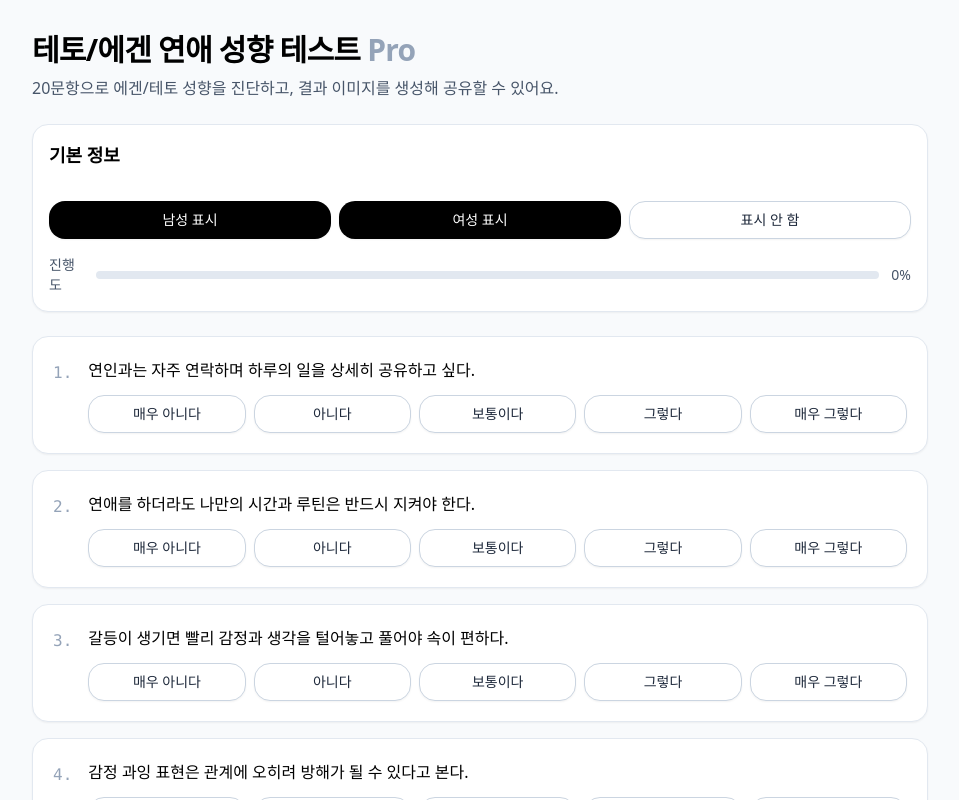
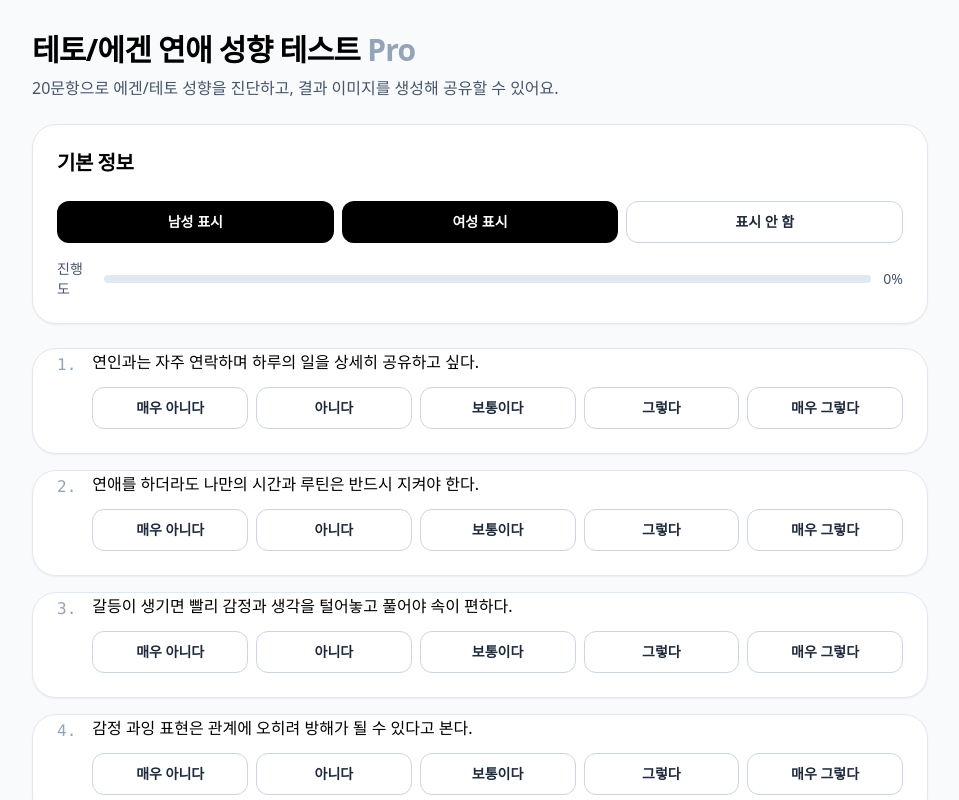
Before and after one commit to p3ngdump/cloudflare_test, a React (Vite) app: page / in a window 1280 px wide. Shown: the top 800 px of the page, without its empty margins (160-1119 px from the left). Built offline with nearby package versions, Linux system fonts and the light colour scheme.

Commit message:
Add files via upload

```diff
--- a/src/components/ui/button.tsx
+++ b/src/components/ui/button.tsx
@@ -1,17 +1,16 @@
 import * as React from 'react'
 import { cn } from './utils'
 
-type Variant = 'default' | 'outline'
+type Variant = 'primary' | 'outline' | 'ghost'
 
 export function Button({
-  className,
-  variant = 'default',
-  ...props
-}: React.ButtonHTMLAttributes<HTMLButtonElement> & { variant?: Variant }) {
-  const base = 'inline-flex items-center justify-center rounded-2xl px-3 py-2 text-sm font-medium transition shadow-sm'
+  className, variant='primary', ...props
+}: React.ButtonHTMLAttributes<HTMLButtonElement> & { variant?: Variant }){
+  const base = 'inline-flex items-center justify-center rounded-xl px-3.5 py-2.5 text-sm font-semibold transition focus:outline-none focus:ring-2 focus:ring-offset-2'
   const styles = {
-    default: 'bg-black text-white hover:opacity-90',
-    outline: 'border border-slate-300 bg-white text-slate-800 hover:bg-slate-50',
+    primary: 'bg-black text-white hover:opacity-90 focus:ring-black/40',
+    outline: 'border border-slate-300 bg-white text-slate-800 hover:bg-slate-50 focus:ring-slate-300',
+    ghost: 'text-slate-700 hover:bg-slate-100'
   }[variant]
   return <button className={cn(base, styles, className)} {...props} />
 }
--- a/src/components/ui/card.tsx
+++ b/src/components/ui/card.tsx
@@ -1,15 +1,15 @@
 import * as React from 'react'
 import { cn } from './utils'
 
-export function Card({ className, ...props }: React.HTMLAttributes<HTMLDivElement>) {
-  return <div className={cn('rounded-2xl border border-slate-200 bg-white shadow-sm', className)} {...props} />
+export function Card({ className, ...props }: React.HTMLAttributes<HTMLDivElement>){
+  return <div className={cn('rounded-3xl border border-slate-200 bg-white shadow-sm', className)} {...props}/>
 }
-export function CardHeader({ className, ...props }: React.HTMLAttributes<HTMLDivElement>) {
-  return <div className={cn('p-4', className)} {...props} />
+export function CardHeader({ className, ...props }: React.HTMLAttributes<HTMLDivElement>){
+  return <div className={cn('p-6', className)} {...props}/>
 }
-export function CardTitle({ className, ...props }: React.HTMLAttributes<HTMLDivElement>) {
-  return <div className={cn('text-lg font-semibold', className)} {...props} />
+export function CardTitle({ className, ...props }: React.HTMLAttributes<HTMLDivElement>){
+  return <div className={cn('text-xl font-bold tracking-tight', className)} {...props}/>
 }
-export function CardContent({ className, ...props }: React.HTMLAttributes<HTMLDivElement>) {
-  return <div className={cn('p-4', className)} {...props} />
+export function CardContent({ className, ...props }: React.HTMLAttributes<HTMLDivElement>){
+  return <div className={cn('p-6 pt-0', className)} {...props}/>
 }
--- a/src/components/ui/progress.tsx
+++ b/src/components/ui/progress.tsx
@@ -1,10 +1,8 @@
 import * as React from 'react'
-import { cn } from './utils'
-
-export function Progress({ value = 0, className }: { value?: number; className?: string }) {
+export function Progress({ value=0, className='' }: { value?: number; className?: string }){
   return (
-    <div className={cn('w-full h-2 rounded-full bg-slate-200 overflow-hidden', className)}>
-      <div className="h-full bg-black transition-all" style={{ width: `${Math.min(100, Math.max(0, value))}%` }} />
+    <div className={`w-full h-2 rounded-full bg-slate-200 overflow-hidden ${className}`}>
+      <div className="h-full bg-black transition-all" style={{width: `${Math.min(100, Math.max(0, value))}%`}}/>
     </div>
   )
 }
```
Also changed, not shown: src/components/ui/utils.ts (line endings or trailing spaces).
